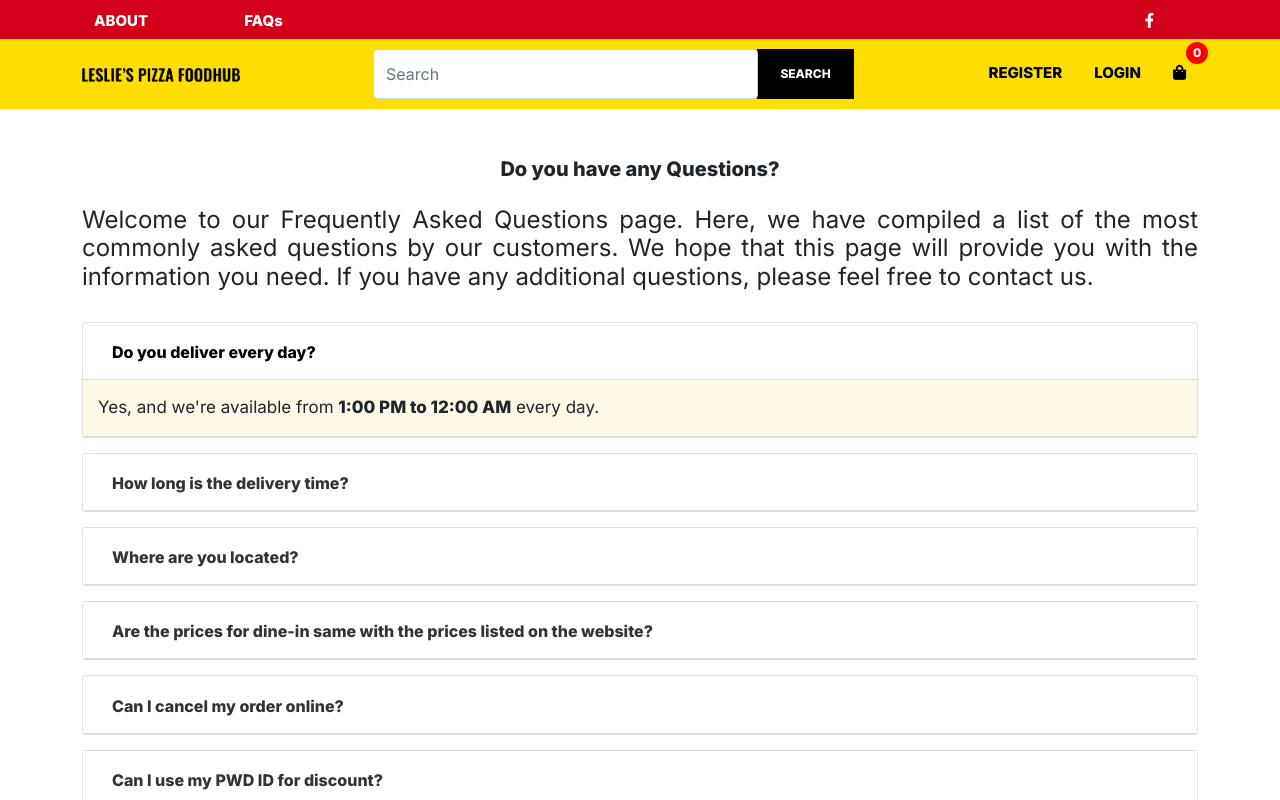
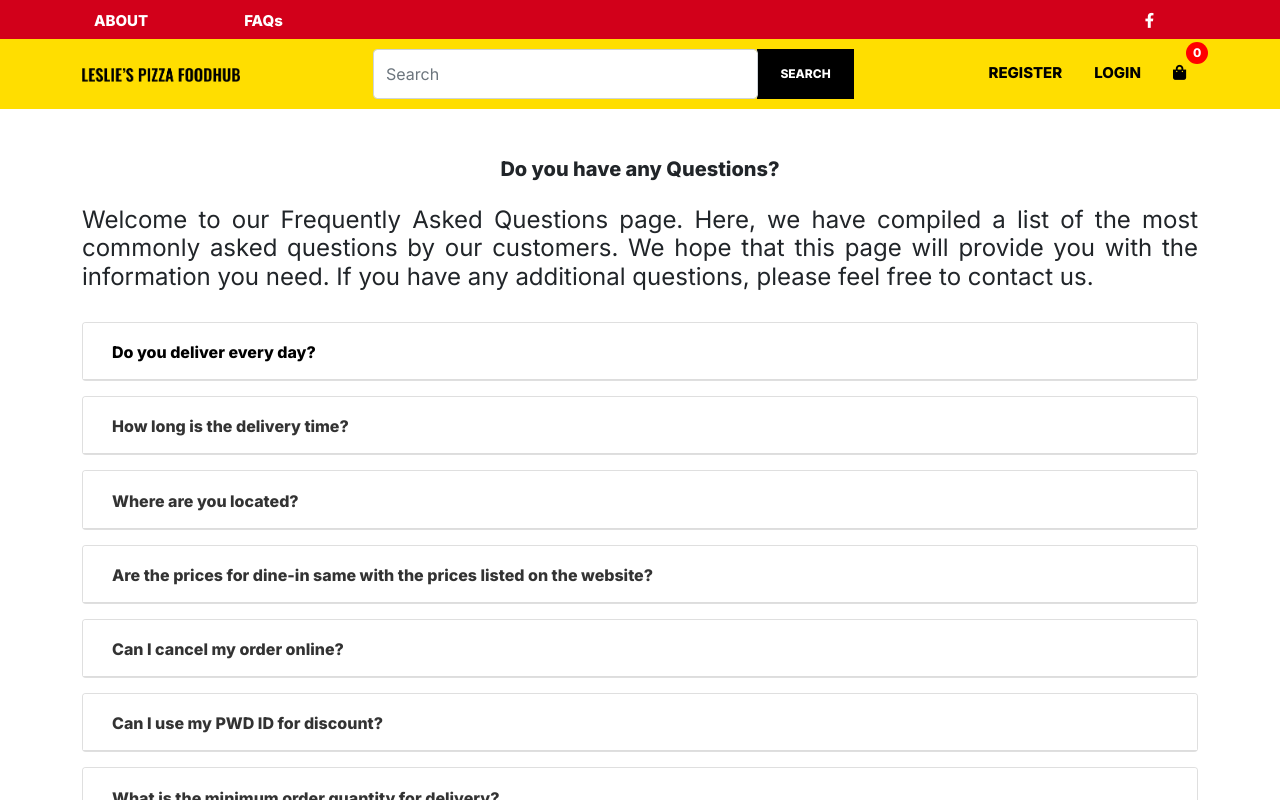
Before and after one commit to leslieFhub/leslie-front, a React (Create React App) app: page /faq in a window 1280 px wide. Shown: the top 800 px of the page. Built offline with nearby package versions, Linux system fonts and the light colour scheme; no server answers.

Commit message:
Update Faqs.js

```diff
--- a/src/screens/Faqs.js
+++ b/src/screens/Faqs.js
@@ -22,7 +22,7 @@ const About = () => {
               </button>
             </h2>
           </div>
-          <div id="answer1" class="collapse show" aria-labelledby="question1" data-parent="#faqAccordion">
+          <div id="answer1" class="collapse" aria-labelledby="question1" data-parent="#faqAccordion">
             <div class="card-body">
             Yes, and we're available from <b>1:00 PM to 12:00 AM</b> every day.
             </div>
```
